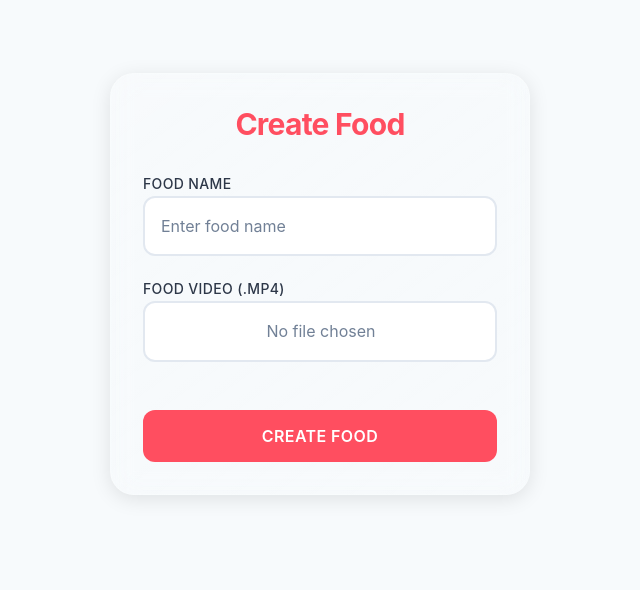
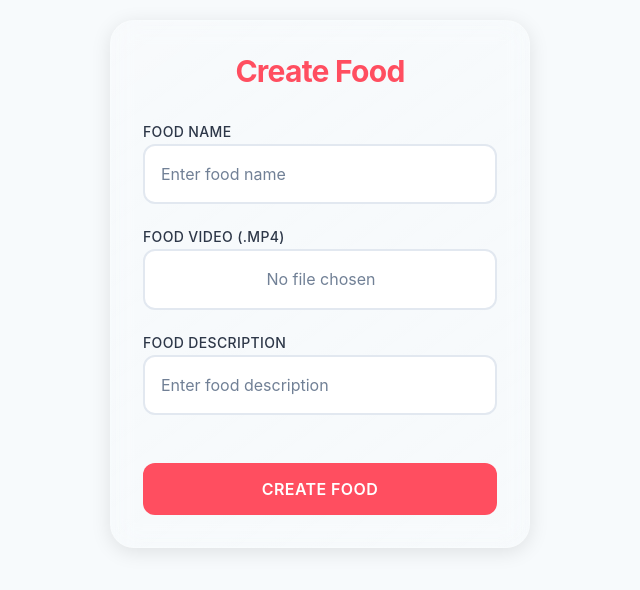
Before and after one commit to arbazzkhann/Zomato-MERN-Project, a React app in the folder frontend/: page /create-food in a window 1280 px wide. Shown: the part 116-706 px from the top of the page, without its empty margins (320-960 px from the left). Built offline with nearby package versions, Linux system fonts and the light colour scheme; the HTML template or start-up script is replaced by a standard one.

Commit message:
Final create food UI and logic

```diff
--- a/frontend/src/pages/food-partner/CreateFood.jsx
+++ b/frontend/src/pages/food-partner/CreateFood.jsx
@@ -29,7 +29,8 @@ const CreateFood = () => {
   const handleSubmit = async (e) => {
     e.preventDefault();
 
-    const foodName = e.target.foodName.value;
+    const name = e.target.name.value;
+    const description = e.target.description.value;
 
     if (!videoFile) {
       alert('Please select a video first');
@@ -37,11 +38,12 @@ const CreateFood = () => {
     }
 
     const formData = new FormData();
-    formData.append('foodName', foodName);
-    formData.append('foodVideo', videoFile);
+    formData.append('name', name);
+    formData.append('video', videoFile);
+    formData.append('description', description);
 
     const response = await axios.post(
-      'http://localhost:3000/api/food/create',
+      'http://localhost:3000/api/food',
       formData,
       {
         withCredentials: true,
@@ -68,11 +70,11 @@ const CreateFood = () => {
 
         <form method="post" onSubmit={handleSubmit} encType="multipart/form-data">
           <div className="form-group">
-            <label htmlFor="foodName" className="form-label">Food Name</label>
+            <label htmlFor="name" className="form-label">Food Name</label>
             <input
               type="text"
-              id="foodName"
-              name="foodName"
+              id="name"
+              name="name"
               className="form-input"
               placeholder="Enter food name"
               required
@@ -80,12 +82,12 @@ const CreateFood = () => {
           </div>
 
           <div className="form-group">
-            <label htmlFor="foodVideo" className="form-label">Food Video (.mp4)</label>
+            <label htmlFor="video" className="form-label">Food Video (.mp4)</label>
             <div className="file-input-wrapper">
               <input
                 type="file"
-                id="foodVideo"
-                name="foodVideo"
+                id="video"
+                name="video"
                 accept="video/mp4"
                 className="form-input file-input"
                 onChange={handleVideoChange}
@@ -105,6 +107,17 @@ const CreateFood = () => {
             </div>
           )}
 
+          <div className="form-group">
+            <label htmlFor="description" className="form-label">Food Description</label>
+            <input
+              type="text"
+              id="description"
+              name="description"
+              className="form-input"
+              placeholder="Enter food description"
+            />
+          </div>
+
           <button type="submit" className="auth-button">
             Create Food
           </button>
```
